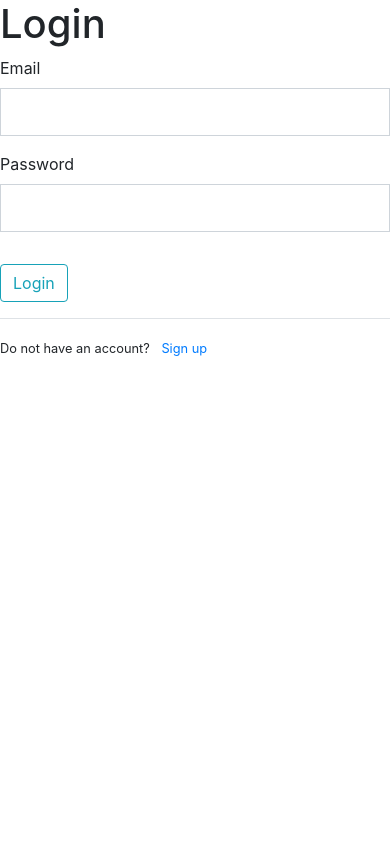
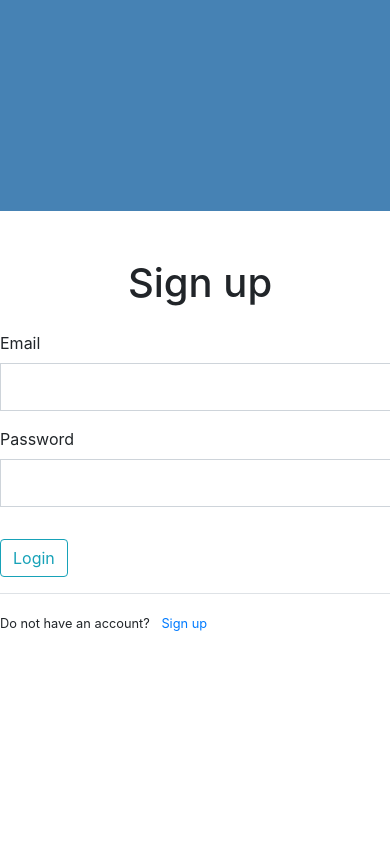
Before and after one commit to gerardocm/online-quiz-platform, a Flask app: page /login in a window 390 px wide; the page is wider, and only the part inside the window is pictured. Run offline with Flask 2, Linux system fonts and the light colour scheme; some libraries are stand-ins or nearby versions.

Commit message:
Style added to login page

```diff
--- a/onlinequiz/templates/login.html
+++ b/onlinequiz/templates/login.html
@@ -1,11 +1,15 @@
 {% extends 'base.html' %}
 {% block main %}
-  <h1>Login</h1>
-
-  <div class="content-section">
+  <div class="content-auth">
+    <div class="row">
+      <div class="col-md-6 bkg">
+      </div>
+      <div class="col-md-6 mx-auto mt-4">
+        <div class="side-form">
+          <h1 class="text-center my-4">Sign up</h1>
           {% with messages = get_flashed_messages() %}
             {% if messages %}
-      <div class="notification is-danger">
+              <div class="alert alert-danger" role="alert">
                 {{ messages[0] }}
               </div>
             {% endif %}
@@ -44,8 +48,11 @@
               {{ form.submit(class="btn btn-outline-info") }}
             </div>
           </form>
-  </div>
           <div class="border-top pt-3">
             <small>Do not have an account? <a class="ml-2" href="{{url_for('auth.signup')}}">Sign up</a></small>
           </div>
+        </div>
+      </div>
+    </div>
+  </div>
 {% endblock %}
```
Lines whose indentation alone changed are shown as unchanged.
